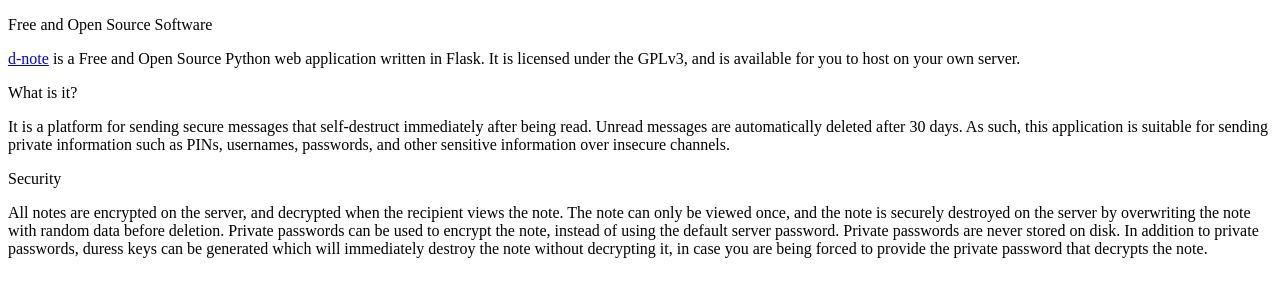
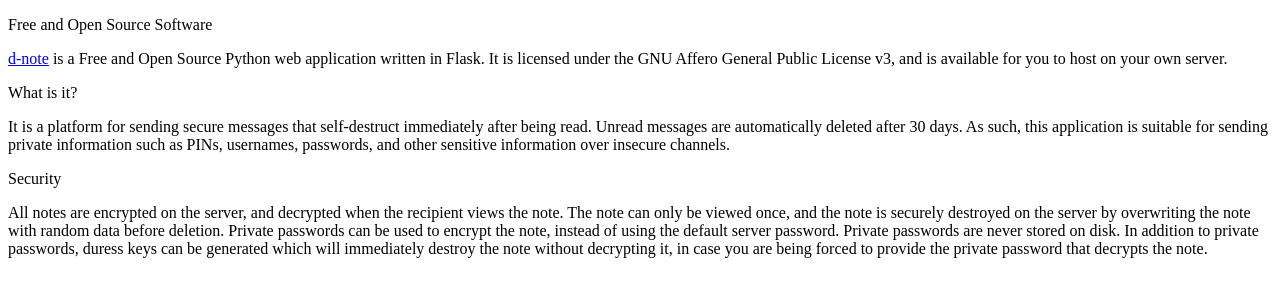
Before and after one commit to atoponce/d-note, a Python web app: template templates/about.html in a window 1280 px wide. Shown: the part 26-326 px from the top of the page. Run offline with Jinja, Linux system fonts and the light colour scheme; the template is opened without the code that fills it, so the values that code supplies are empty.

Commit message:
update about.html to show agpl license

```diff
--- a/templates/about.html
+++ b/templates/about.html
@@ -4,7 +4,8 @@
     <p class="title">Free and Open Source Software</p>
     <p class="desc"><a href="https://github.com/atoponce/d-note">d-note</a> is a
     Free and Open Source Python web application written in Flask. It is licensed
-    under the GPLv3, and is available for you to host on your own server.</p>
+    under the GNU Affero General Public License v3, and is available for you to
+    host on your own server.</p>
     <p class="title">What is it?</p>
     <p class="desc">It is a platform for sending secure messages that
     self-destruct immediately after being read. Unread messages are
```
